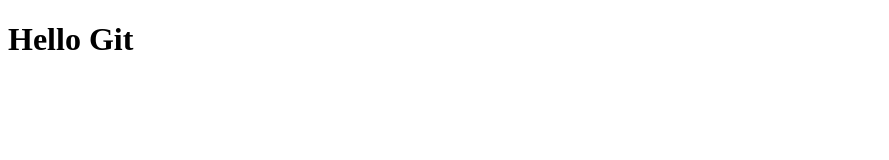
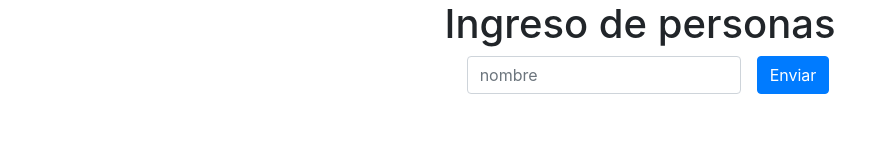
Before and after one commit to sbstn-jmnz/repaso-talento-digital-g1, a plain HTML site: page index.html in a window 1280 px wide. Shown: the whole page, without its empty margins (0-889 px from the left). Drawn offline with nearby package versions, Linux system fonts and the light colour scheme.

Commit message:
Bootstrap  y formulario de personas agregados

```diff
--- a/index.html
+++ b/index.html
@@ -5,9 +5,30 @@
   <meta name="viewport" content="width=device-width, initial-scale=1.0">
   <link rel="stylesheet" href="./assets/css/style.css">
   <title>Document</title>
+  <link rel="stylesheet" href="https://cdn.jsdelivr.net/npm/bootstrap@4.5.3/dist/css/bootstrap.min.css"
+    integrity="sha384-TX8t27EcRE3e/ihU7zmQxVncDAy5uIKz4rEkgIXeMed4M0jlfIDPvg6uqKI2xXr2" crossorigin="anonymous">
 </head>
 <body>
-  <h1>Hello Git</h1>
+  <div class="container">
+    <h1 class="text-center">Ingreso de personas</h1>
+    <div class="row">
+      <div class="col-md-6 offset-md-3">
+
+        <form class="form-inline justify-content-center">
+          <div class="form-group mx-sm-3 mb-2">
+            <label for="person" class="sr-only">Personas</label>
+            <input type="text" class="form-control" id="" name="person" placeholder="nombre">
+          </div>
+          <button type="submit" class="btn btn-primary mb-2">Enviar</button>
+        </form>
+
+      </div>
+    </div>
+  </div>
+  <script src="https://code.jquery.com/jquery-3.5.1.slim.min.js"
+    integrity="sha384-DfXdz2htPH0lsSSs5nCTpuj/zy4C+OGpamoFVy38MVBnE+IbbVYUew+OrCXaRkfj" crossorigin="anonymous"></script>
+  <script src="https://cdn.jsdelivr.net/npm/bootstrap@4.5.3/dist/js/bootstrap.bundle.min.js"
+    integrity="sha384-ho+j7jyWK8fNQe+A12Hb8AhRq26LrZ/JpcUGGOn+Y7RsweNrtN/tE3MoK7ZeZDyx" crossorigin="anonymous"></script>
   <script src="./assets/js/app.js"></script>
 </body>
 </html>
```
